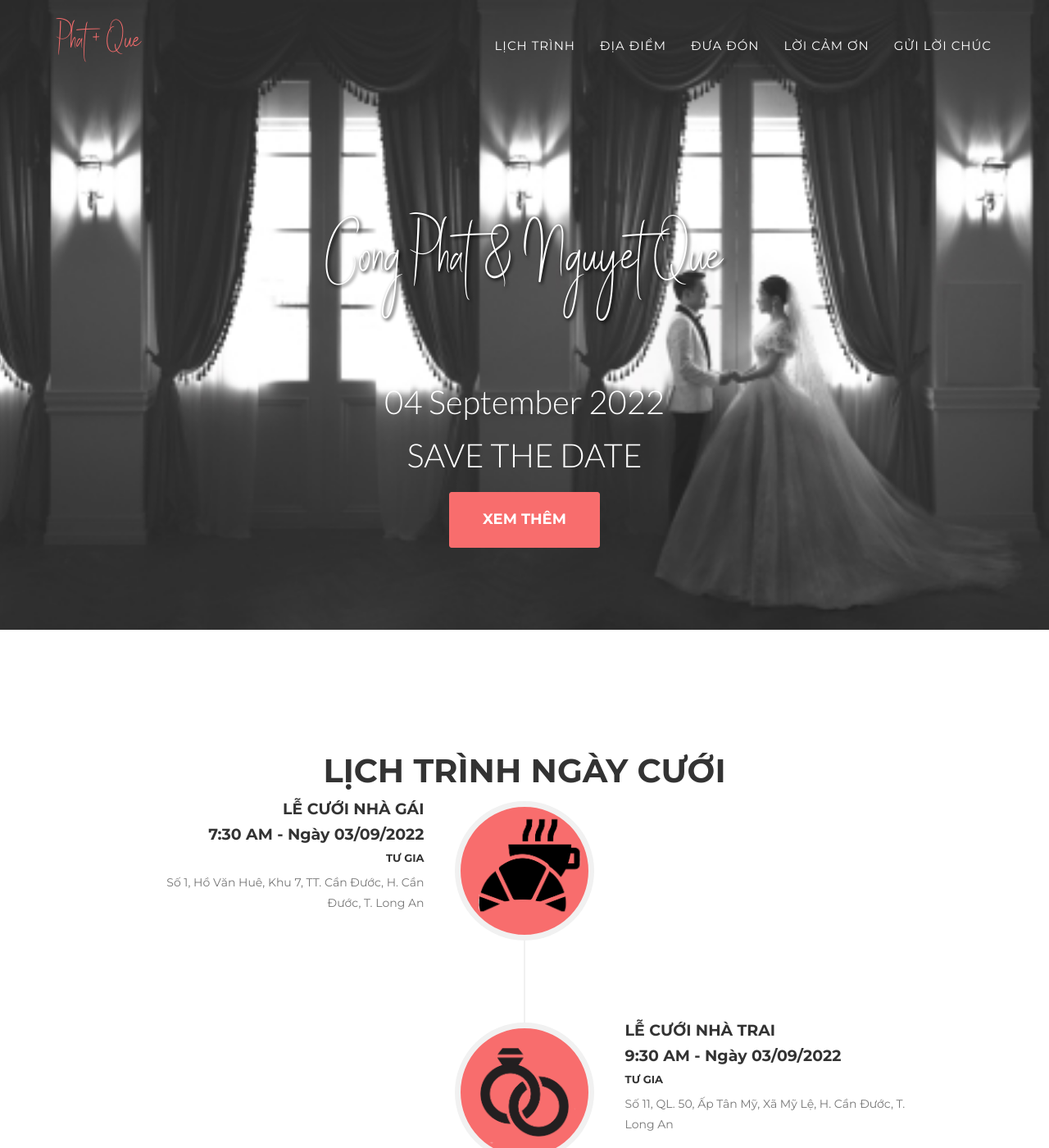
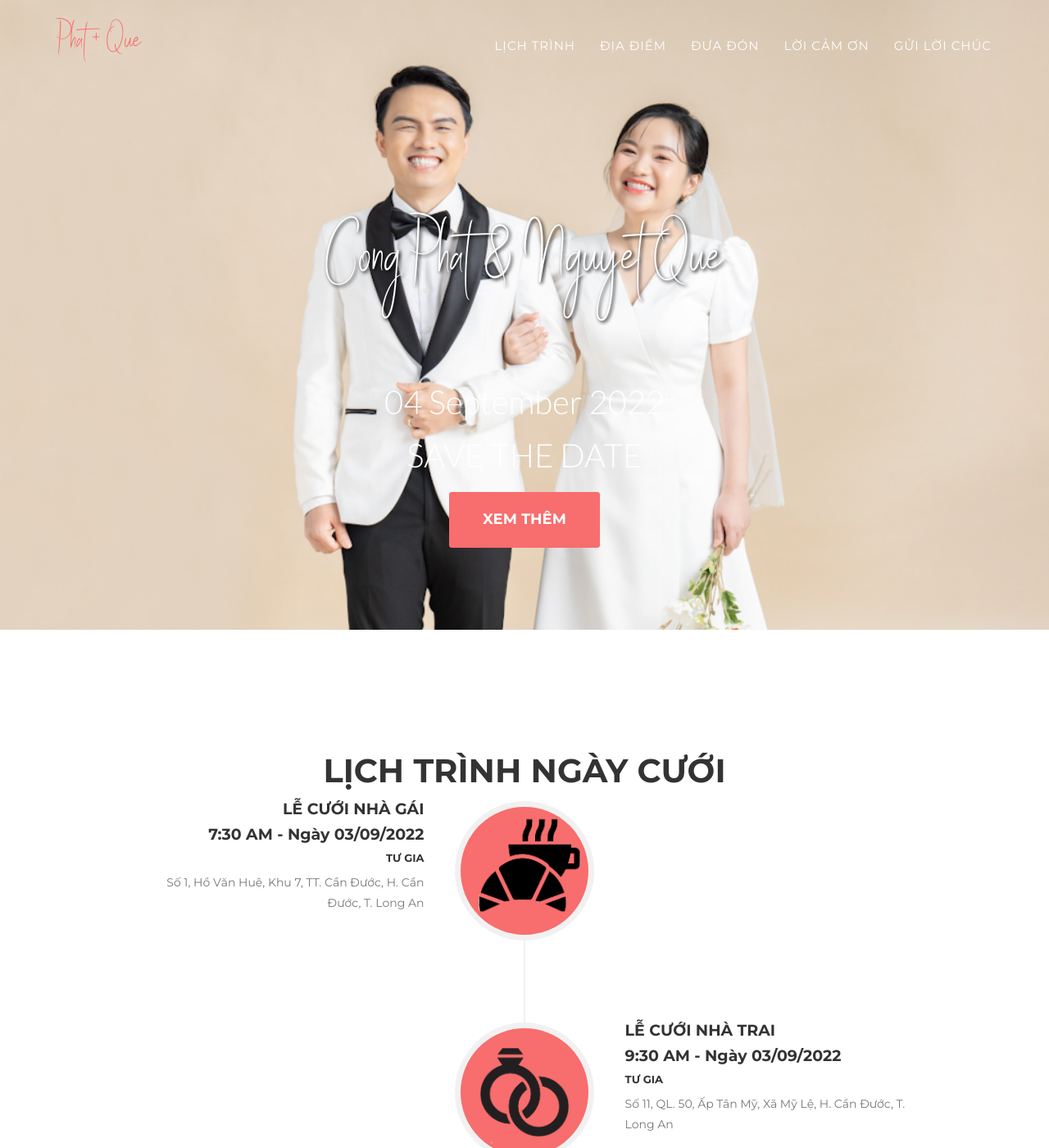
Before and after one commit to phatque/phatque, a Jekyll site: the page built from index.html, in a window 1280 px wide and 1400 px high. Shown: the whole window at 82% size. Built offline with Jekyll 4.4.1, drawn with Linux system fonts in a browser that asks for light colours; some web fonts are replaced.

Commit message:
Update agency.css

```diff
--- a/_includes/css/agency.css
+++ b/_includes/css/agency.css
@@ -362,7 +362,7 @@ header {
     text-align: center;
     color: #fff;
     background-attachment: scroll;
-    background-image: url('{{ site.baseurl }}/img/backgrounds/background1.jpg');
+    background-image: url('{{ site.baseurl }}/img/story/36ED7FB5-1076-4E80-8D90-C173C60EB2E3.jpeg');
     background-position: center center;
     /*background-position: top center;*/
     background-repeat: none;
@@ -405,7 +405,7 @@ header .intro-text .intro-heading {
     text-align: center;
     color: #fff;
     background-attachment: scroll;
-    background-image: url('{{ site.baseurl }}/img/backgrounds/background1.jpg');
+    background-image: url('{{ site.baseurl }}/img/story/36ED7FB5-1076-4E80-8D90-C173C60EB2E3.jpeg');
     /*background-position: center center;*/
     background-position: top center;
     background-repeat: none;
```
